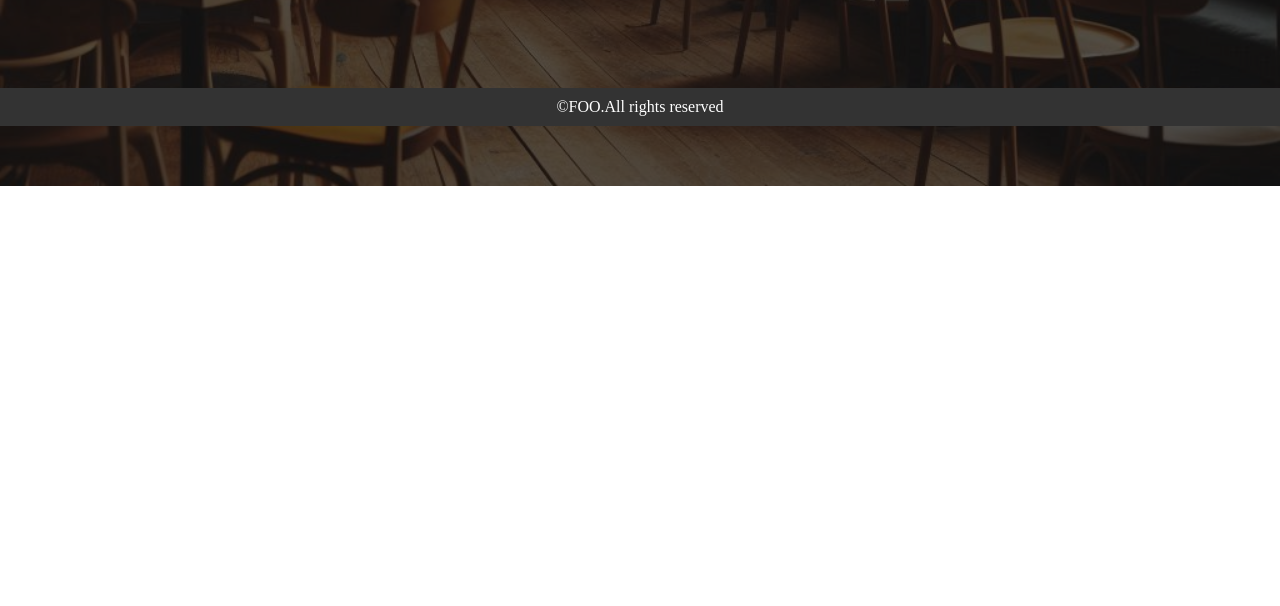
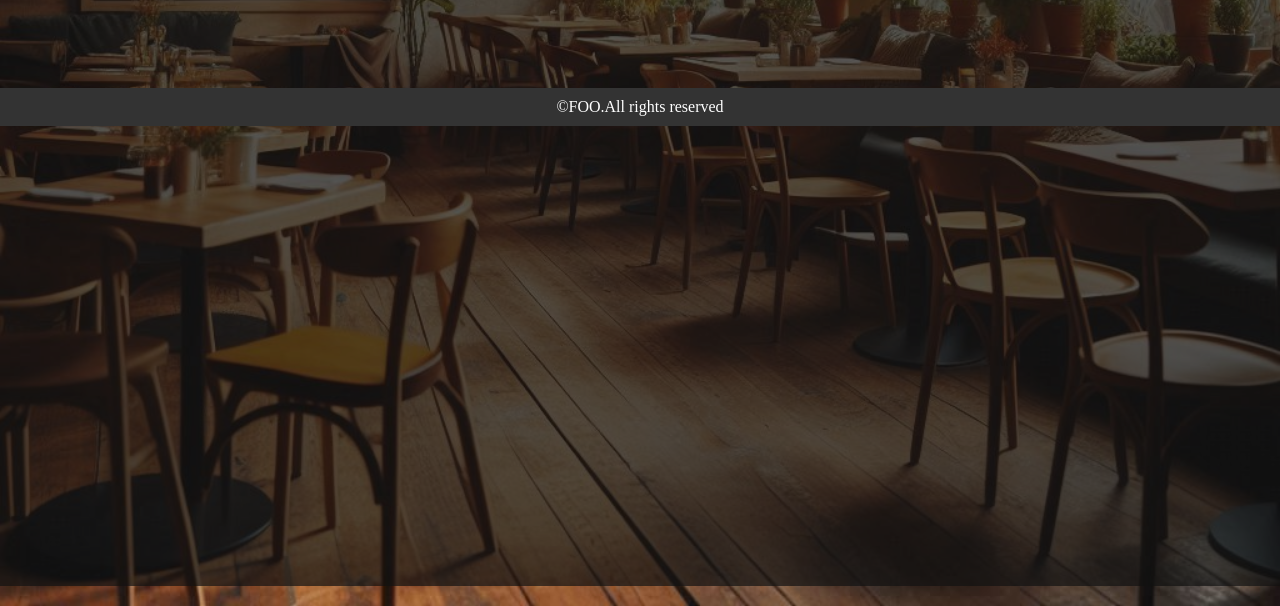
Before and after one commit to Komalkasat09/restaurant.website, a plain HTML site: page index.html in a window 1280 px wide. Shown: the part 674-1280 px from the top of the page. Before the commit the page ends 860 px from the top, so only its background shows below. Drawn offline with Linux system fonts and the light colour scheme.

Commit message:
Update styles.css

```diff
--- a/styles.css
+++ b/styles.css
@@ -58,7 +58,7 @@ body{
     background: url('images/restaurant.jpg') no-repeat center center/cover;
     background-size: cover;
     color: white;
-    height: 100vh;
+    height: 160vh;
     width: 100%;
 }
 .BG-Container{
@@ -67,7 +67,7 @@ body{
   padding: 30px 0;
     justify-content: center;
     background: rgba(18, 18, 18, 0.7);
-    height: 100vh;
+    height: 150vh;
 }
 .Heading h1{
     text-shadow: 0 0 5px gray,0 0 5px gray,0 0 5px gray,0 0 5px gray,0 0 5px gray,0 0 5px gray,0 0 5px gray,0 0 5px gray;
```
